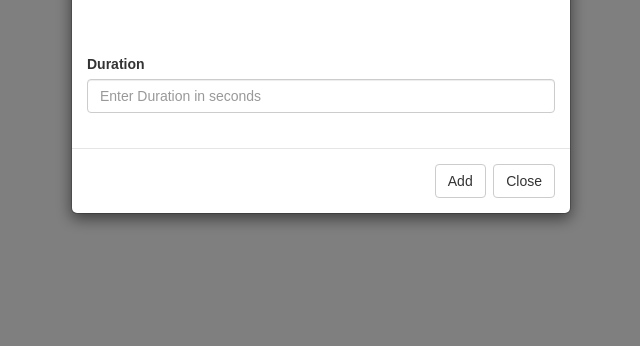
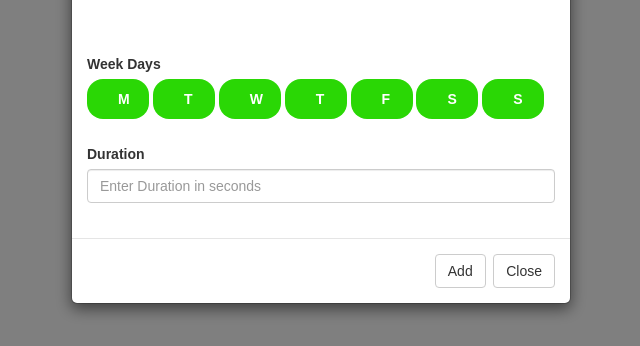
Before and after one commit to theflyingmachine/autotab_3c, a PHP site: page / in a window 1280 px wide, after a click on "Add New Tab". Shown: the part 454-800 px from the top of the page, without its empty margins (319-959 px from the left). Run offline with PHP 8.4, Linux system fonts and the light colour scheme; the visitor is signed in with stand-in values (Sample User, id 1); data that the repository does not hold is empty; a stand-in replaces the project's code that opens the database connection.

Commit message:
Day of week added

```diff
--- a/index.php
+++ b/index.php
@@ -146,6 +146,29 @@ $clientname = $_SESSION['login_name'];
   background: #007bff;
   background: linear-gradient(to right, #0062E6, #33AEFF);
 } */
+
+.weekDays-selector input {
+  display: none!important;
+}
+
+.weekDays-selector input[type=checkbox] + label {
+  display: inline-block;
+  border-radius: 16px;
+  background: #dddddd;
+  height: 40px;
+  width: 30px;
+  /* margin-right: 3px; */
+  line-height: 40px;
+  text-align: center;
+  cursor: pointer;
+  padding-right: 31px;
+  padding-left: 31px;
+}
+
+.weekDays-selector input[type=checkbox]:checked + label {
+  background: #2AD705;
+  color: #ffffff;
+}
     #footer {
       height: 50px;
       /* Height of the footer */
@@ -286,6 +309,23 @@ $clientname = $_SESSION['login_name'];
                   <input type="file" class="form-control" name="fileToUpload">
                 </div>
                 <br><br>
+                <label>Week Days </label>
+                <div class="weekDays-selector">
+  <input type="checkbox" id="weekday-mon" name="mon" class="weekday" value="1" checked/>
+  <label for="weekday-mon">M</label>
+  <input type="checkbox" id="weekday-tue" name="tue" class="weekday" value="1" checked/>
+  <label for="weekday-tue">T</label>
+  <input type="checkbox" id="weekday-wed" name="wed" class="weekday" value="1" checked/>
+  <label for="weekday-wed">W</label>
+  <input type="checkbox" id="weekday-thu" name="thu" class="weekday" value="1" checked/>
+  <label for="weekday-thu">T</label>
+  <input type="checkbox" id="weekday-fri" name="fri" class="weekday" value="1" checked/>
+  <label for="weekday-fri">F</label>
+  <input type="checkbox" id="weekday-sat" name="sat" class="weekday" value="1" checked/>
+  <label for="weekday-sat">S</label>
+  <input type="checkbox" id="weekday-sun" name="sun" class="weekday" value="1" checked/>
+  <label for="weekday-sun">S</label>
+</div><br>
                 <label>Duration </label>
                 <input class="form-control form-control-lg" type="text" name="duration" placeholder="Enter Duration in seconds">
                 <!-- URL:  <input type="text" name="url"> -->
```
Also changed, not shown: api/request.php (+10 -2 lines), worker/addurl.php (+22 -2 lines).
